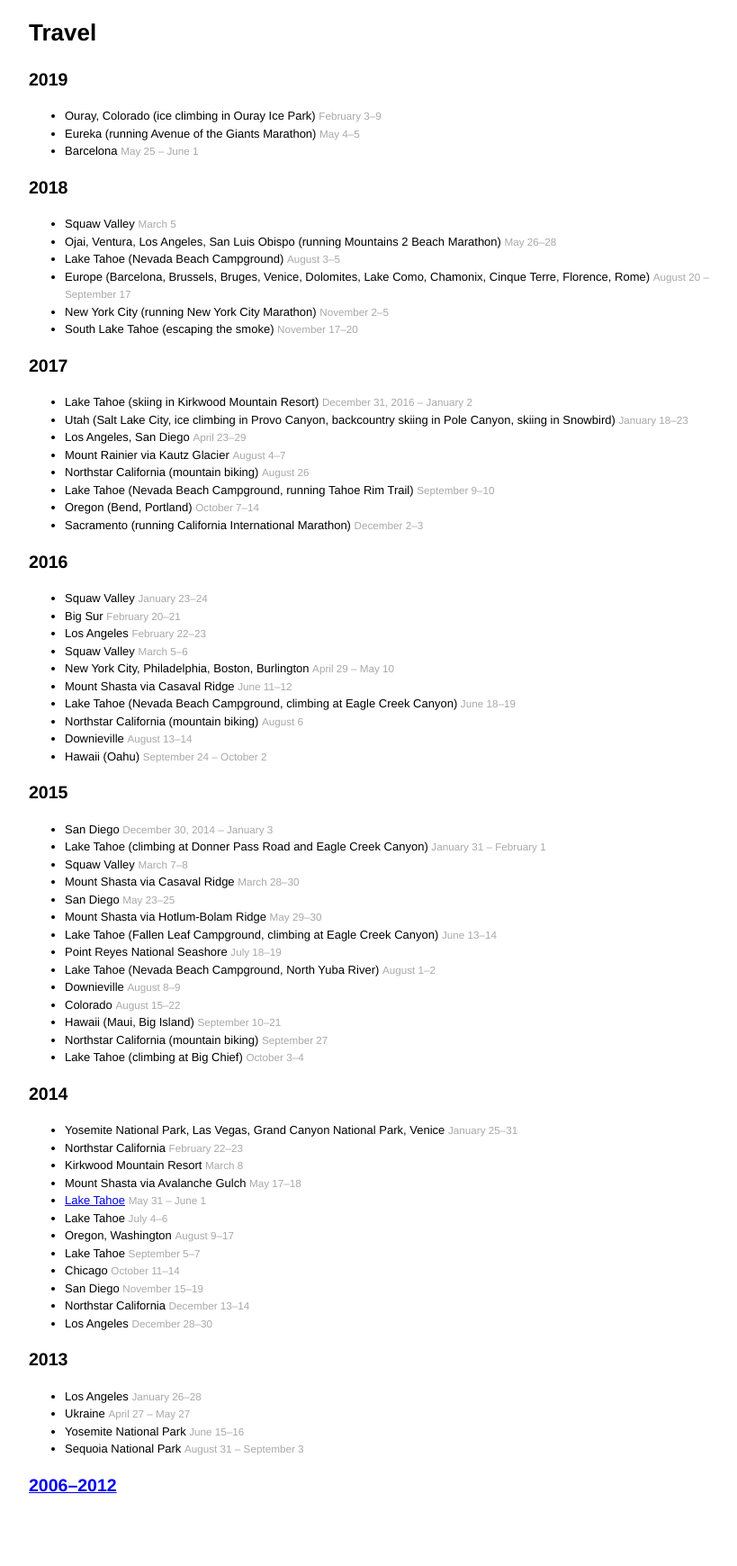
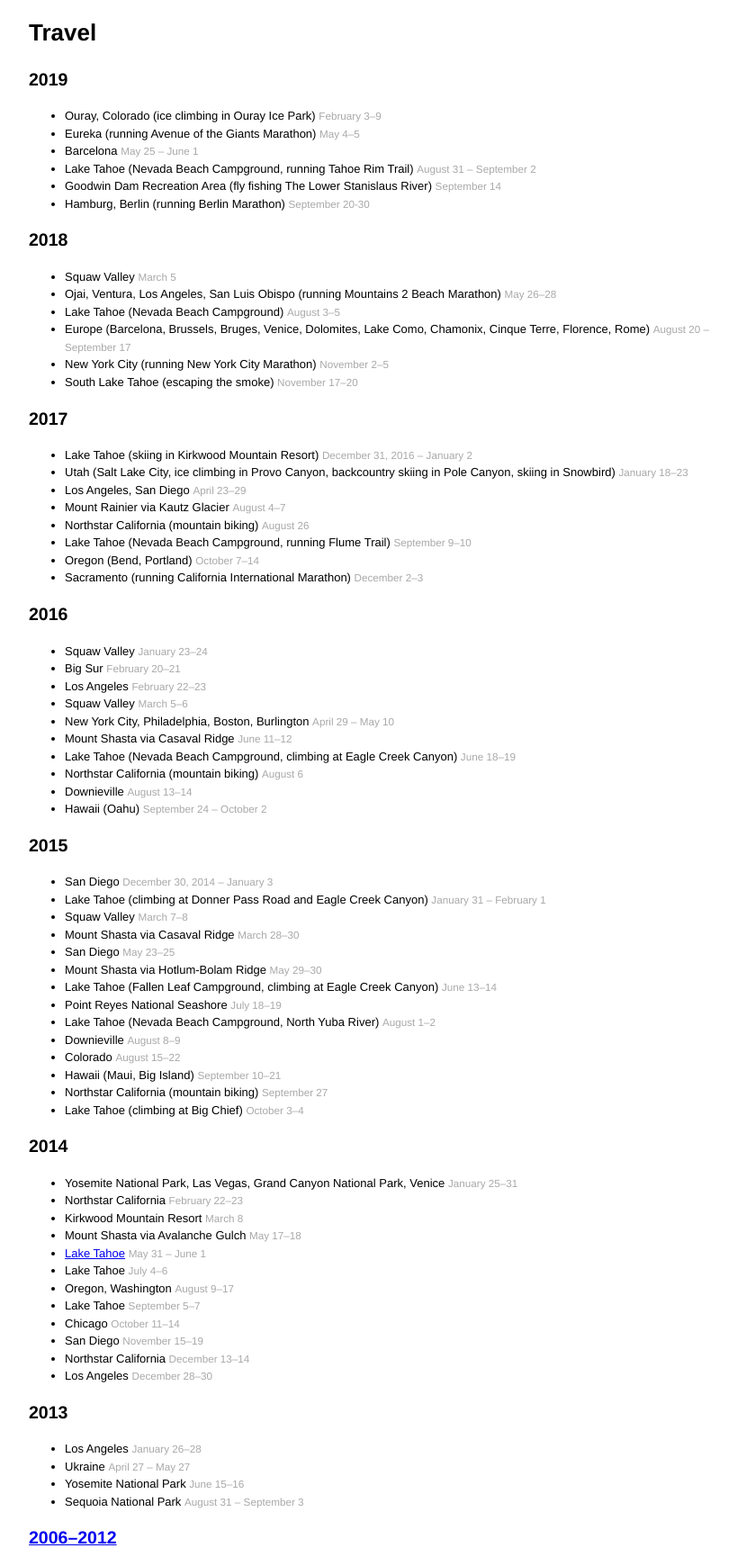
Before and after one commit to denis/denis.github.com, a Jekyll site: the page built from travel.md, in a window 1280 px wide. Shown: the whole page at 90% size, without its empty margins (208-1027 px from the left). Built offline with Jekyll 4.4.1, drawn with Linux system fonts in a browser that asks for light colours; comment, search, counter and statistics services are not loaded; before the commit the page ends 1681 px from its top, so only the background shows below that.

Commit message:
Update travel and running

```diff
--- a/travel.md
+++ b/travel.md
@@ -11,6 +11,9 @@
 - Ouray, Colorado (ice climbing in Ouray Ice Park) <small>February 3–9</small>
 - Eureka (running Avenue of the Giants Marathon) <small>May 4–5</small>
 - Barcelona <small>May 25 – June 1</small>
+- Lake Tahoe (Nevada Beach Campground, running Tahoe Rim Trail) <small>August 31 – September 2</small>
+- Goodwin Dam Recreation Area (fly fishing The Lower Stanislaus River) <small>September 14</small>
+- Hamburg, Berlin (running Berlin Marathon) <small>September 20-30</small>
 
 ## 2018
 
@@ -28,7 +31,7 @@
 - Los Angeles, San Diego <small>April 23–29</small>
 - Mount Rainier via Kautz Glacier <small>August 4–7</small>
 - Northstar California (mountain biking) <small>August 26</small>
-- Lake Tahoe (Nevada Beach Campground, running  Tahoe Rim Trail) <small>September 9–10</small>
+- Lake Tahoe (Nevada Beach Campground, running  Flume Trail) <small>September 9–10</small>
 - Oregon (Bend, Portland) <small>October 7–14</small>
 - Sacramento (running California International Marathon) <small>December 2–3</small>
 
```
Also changed, not shown: running.md (+2 -0 lines).
